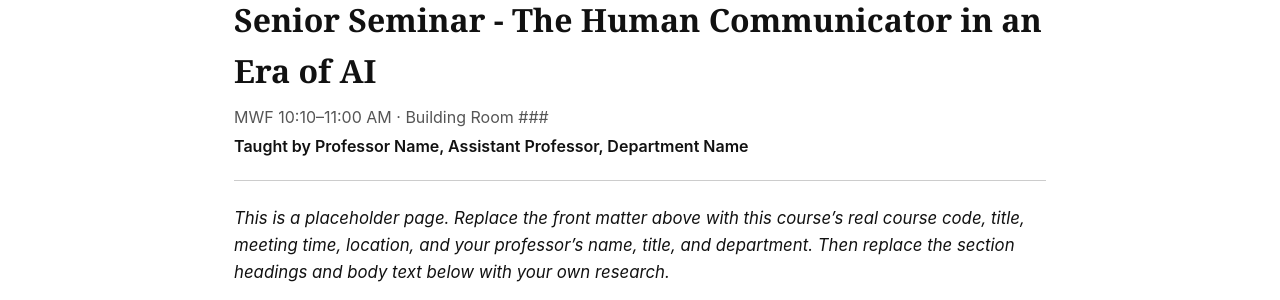
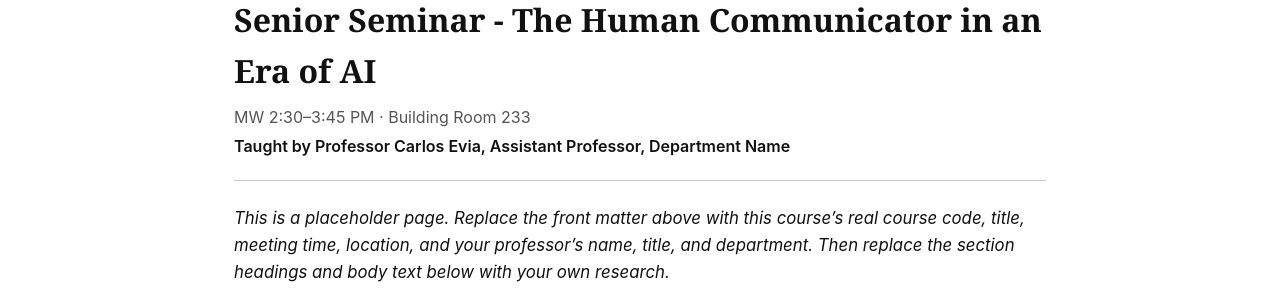
Before and after one commit to Darbyclose/myawesomesemester, a Jekyll site: the page built from _courses/course-01.md, in a window 1280 px wide. Shown: the part 199-499 px from the top of the page. Built offline with Jekyll 4.4.1, drawn with Linux system fonts in a browser that asks for light colours.

Commit message:
Update course-01.md

```diff
--- a/_courses/course-01.md
+++ b/_courses/course-01.md
@@ -2,9 +2,9 @@
 course_number: 1
 course_code: "COMM XXXX"
 course_title: "Senior Seminar - The Human Communicator in an Era of AI"
-meeting_time: "MWF 10:10–11:00 AM"
-location: "Building Room ###"
-instructor_name: "Professor Name"
+meeting_time: "MW 2:30–3:45 PM"
+location: "Building Room 233"
+instructor_name: "Professor Carlos Evia"
 instructor_title: "Assistant Professor"
 instructor_department: "Department Name"
 ---
```
